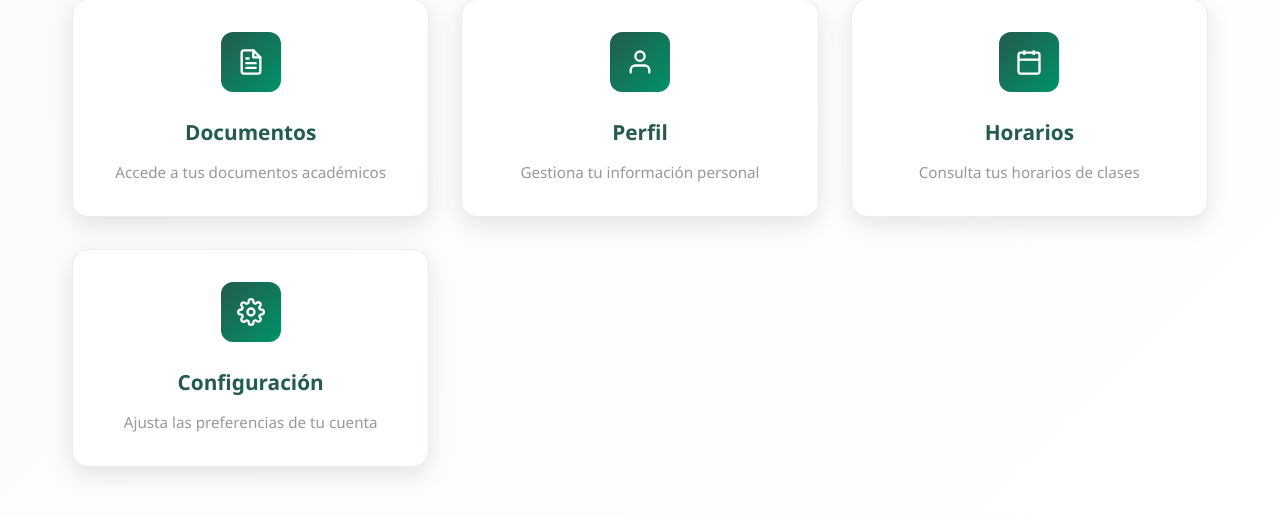
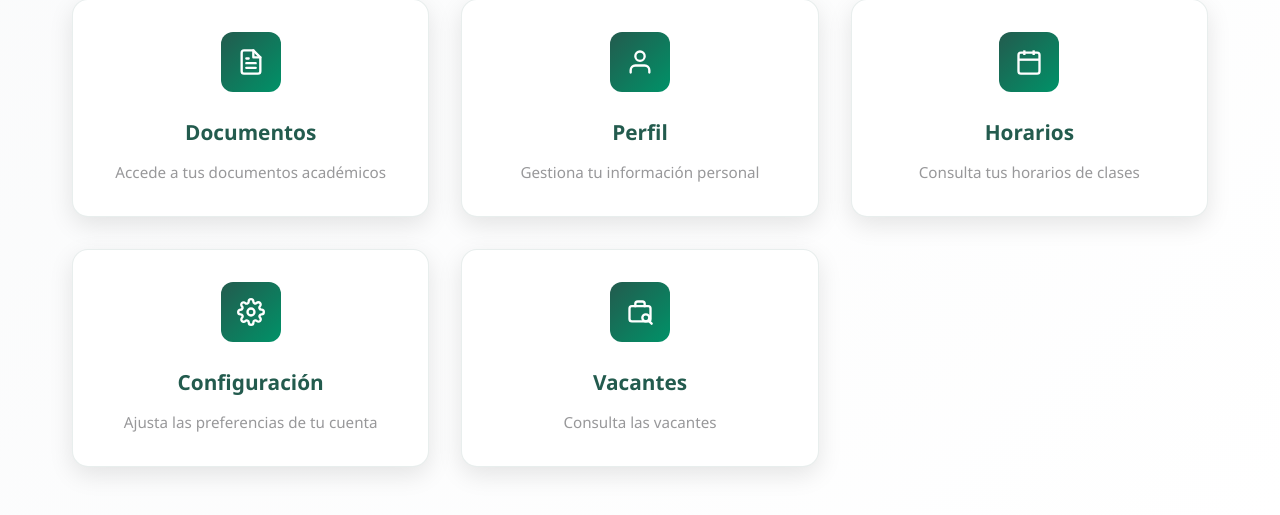
Before and after one commit to Kilodemichote/Vinculacion_UNRC, a Flask app: template frontend/templates/alumnos_dashboard.html in a window 1280 px wide. Shown: the part 853-1368 px from the top of the page. Run offline with Flask 3, Linux system fonts and the light colour scheme; the template is opened without the code that fills it, so the values that code supplies are empty.

Commit message:
se agrego la carta de vacantes perfil

```diff
--- a/frontend/templates/alumnos_dashboard.html
+++ b/frontend/templates/alumnos_dashboard.html
@@ -85,11 +85,13 @@
                         </div>
                         <div class="detail-item full-width">
                             <strong>Habilidades Técnicas:</strong>
-                            <span>{{ [alumno.habilidades_tecnicas] | select('ne', none) | join(', ') or 'No especificadas' }}</span>
+                            <span>{{ [alumno.habilidades_tecnicas] | select('ne', none) | join(', ') or 'No
+                                especificadas' }}</span>
                         </div>
                         <div class="detail-item full-width">
                             <strong>Habilidades Blandas:</strong>
-                            <span>{{ [alumno.habilidades_blandas] | select('ne', none) | join(', ') or 'No especificadas' }}</span>
+                            <span>{{ [alumno.habilidades_blandas] | select('ne', none) | join(', ') or 'No
+                                especificadas' }}</span>
                         </div>
                     </div>
 
@@ -161,9 +163,28 @@
                         <h3>Configuración</h3>
                         <p>Ajusta las preferencias de tu cuenta</p>
                     </div>
+                    <div class="feature-card">
+                        <div class="feature-icon">
+                            <svg viewBox="0 0 24 24" fill="none" xmlns="http://www.w3.org/2000/svg">
+                                <!-- Maletín -->
+                                <rect x="3" y="7" width="18" height="13" rx="2" ry="2" stroke="currentColor"
+                                    stroke-width="2" />
+                                <path d="M8 7V5a2 2 0 0 1 2-2h4a2 2 0 0 1 2 2v2" stroke="currentColor" stroke-width="2"
+                                    stroke-linecap="round" />
+                                <!-- Lupa -->
+                                <circle cx="17" cy="17" r="3" stroke="currentColor" stroke-width="2" />
+                                <line x1="20" y1="20" x2="22" y2="22" stroke="currentColor" stroke-width="2"
+                                    stroke-linecap="round" />
+                            </svg>
+                        </div>
+                        <h3>Vacantes</h3>
+                        <p>Consulta las vacantes</p>
+                    </div>
+
                 </div>
             </div>
-        </main>
+    </div>
+    </main>
     </div>
 
     <script>
```
